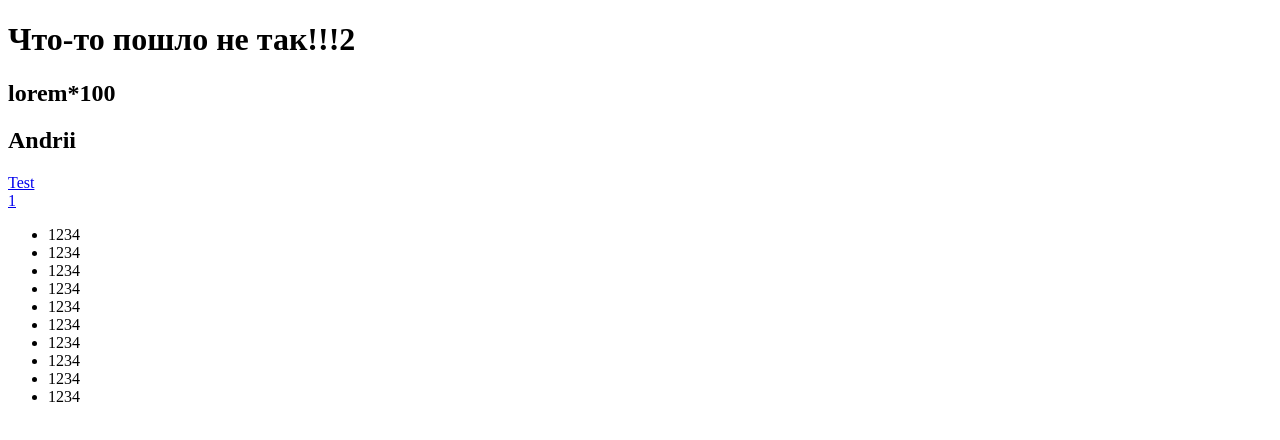
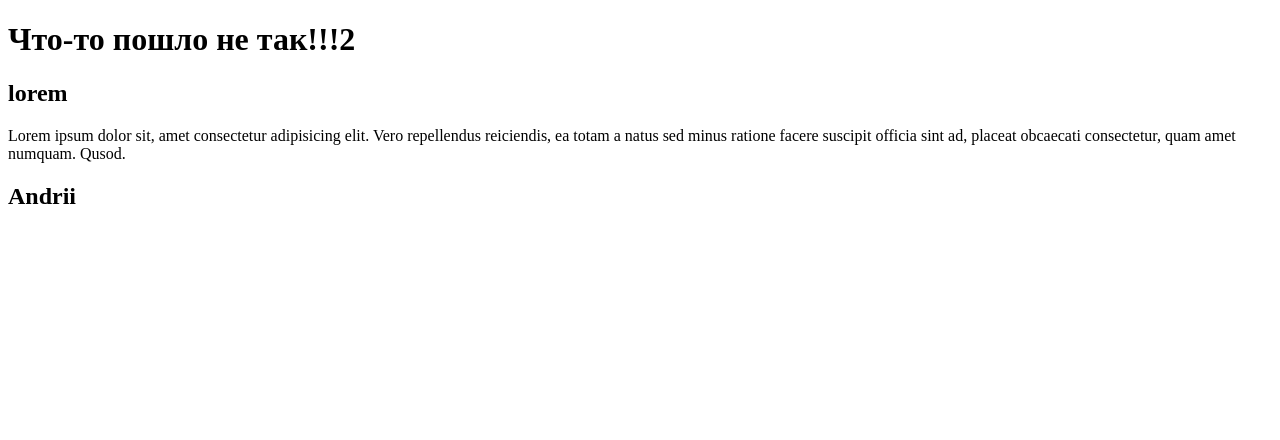
Before and after one commit to AndriiBeznosov/test_project, a website: page index.html in a window 1280 px wide. Drawn offline with Linux system fonts and the light colour scheme.

Commit message:
main fix

```diff
--- a/index.html
+++ b/index.html
@@ -4,27 +4,16 @@
     <meta charset="UTF-8" />
     <meta http-equiv="X-UA-Compatible" content="IE=edge" />
     <meta name="viewport" content="width=device-width, initial-scale=1.0" />
-    <title>Document</title>
+    <title>Document test</title>
   </head>
   <body>
     <h1>Что-то пошло не так!!!2</h1>
-    <h2>lorem*100</h2>
+    <h2>lorem</h2>
+    <p>
+      Lorem ipsum dolor sit, amet consectetur adipisicing elit. Vero repellendus
+      reiciendis, ea totam a natus sed minus ratione facere suscipit officia
+      sint ad, placeat obcaecati consectetur, quam amet numquam. Qusod.
+    </p>
     <h2>Andrii</h2>
-    <a href="#">Test</a>
-    <div>
-      <a href="#">1</a>
-      <ul>
-        <li>1234</li>
-        <li>1234</li>
-        <li>1234</li>
-        <li>1234</li>
-        <li>1234</li>
-        <li>1234</li>
-        <li>1234</li>
-        <li>1234</li>
-        <li>1234</li>
-        <li>1234</li>
-      </ul>
-    </div>
   </body>
 </html>
```
